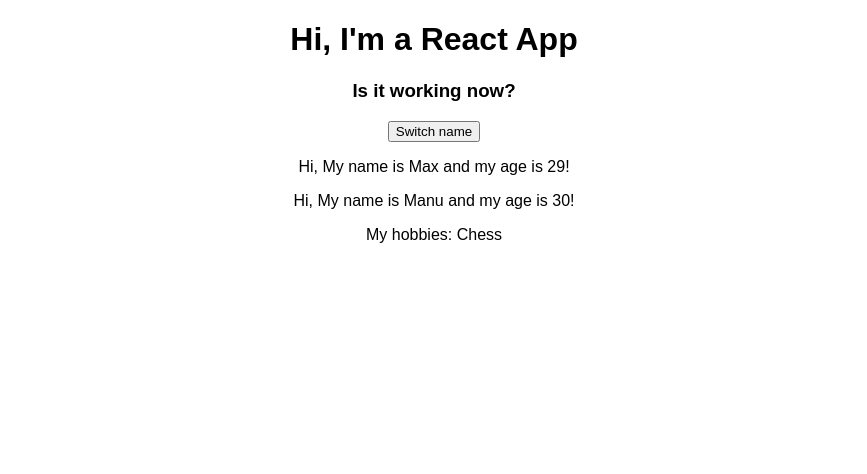
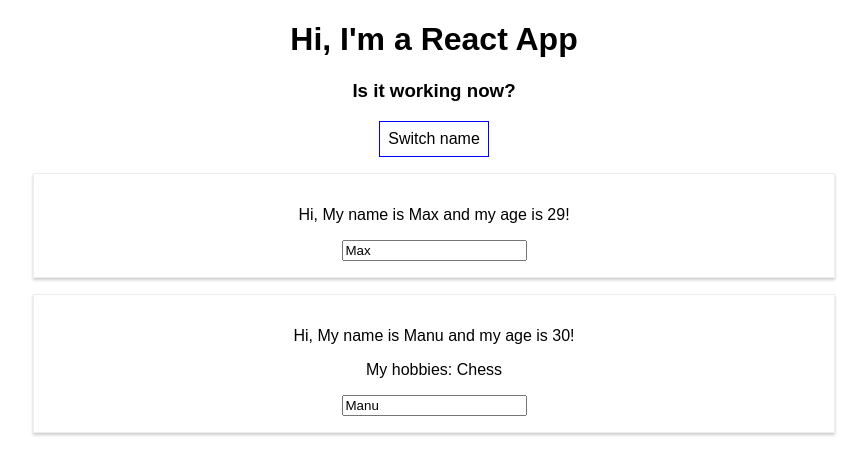
Before and after one commit to iamvimal28/react-basics, a React (Create React App) app in the folder react-complete-guide/: page / in a window 1280 px wide. Shown: the top 474 px of the page, without its empty margins (206-1073 px from the left). Built offline with nearby package versions, Linux system fonts and the light colour scheme.

Commit message:
added css in components and react arguments binding

```diff
--- a/react-complete-guide/src/App.js
+++ b/react-complete-guide/src/App.js
@@ -7,23 +7,47 @@
     persons: [{name: "Max", age: "29"}, {name: "Manu", age: "30"}]
   }
 
-  switchNameHandler = () =>{
+  switchNameHandler = (someName) =>{
     // console.log('this worked');
     this.setState(
       {
-        persons: [{name: "Maxmillian", age: "29"}, {name: "Manu", age: "32"}]
+        persons: [{name: someName, age: "29"}, {name: "Manu", age: "32"}]
+      }
+    );
+  }
+
+  nameChangeHandler = (event) =>{
+    // console.log('this worked');
+    this.setState(
+      {
+        persons: [{name: 'Max', age: "29"}, {name: event.target.value, age: "32"}]
       }
     );
   }
 
   render() {
+
+    const style = {
+      backgroundColor: 'white',
+      font: 'inherit',
+      border: '1px solid blue',
+      padding: '8px',
+      cursor: 'pointer'
+    };
+
     return (
       <div className="App">
         <h1>Hi, I'm a React App</h1>
         <h3>Is it working now?</h3>
-        <button onClick={this.switchNameHandler}>Switch name</button>
-        <Person name={this.state.persons[0].name} age={this.state.persons[0].age} />
-        <Person name={this.state.persons[1].name} age={this.state.persons[1].age}>My hobbies: Chess</Person>
+        <button style = {style} onClick={this.switchNameHandler.bind(this,'Maxmillian')}>Switch name</button>
+        <Person
+        name={this.state.persons[0].name}
+        age={this.state.persons[0].age}
+        click={this.switchNameHandler.bind(this,'Max')} />
+        <Person
+        name={this.state.persons[1].name}
+        age={this.state.persons[1].age}
+        changed ={this.nameChangeHandler}>My hobbies: Chess</Person>
       </div>
     );
   }
--- /dev/null
+++ b/react-complete-guide/src/Person/Person.css
@@ -0,0 +1,8 @@
+.Person{
+    width: 60%;
+    margin: 16px auto;
+    border: 1px solid #eee;
+    box-shadow: 0 2px 3px #ccc;
+    padding: 16px;
+    text-align: center;
+}
--- a/react-complete-guide/src/Person/Person.js
+++ b/react-complete-guide/src/Person/Person.js
@@ -1,10 +1,12 @@
 import React from 'react';
+import './Person.css';
 
 const Person = (props) => {
     return (
-        <div>
-            <p>Hi, My name is {props.name} and my age is {props.age}!</p>
+        <div className="Person">
+            <p onClick={props.click}>Hi, My name is {props.name} and my age is {props.age}!</p>
             <p>{props.children}</p>
+            <input type='text' onChange={props.changed} value={props.name}/>
         </div>
 
     )
```
